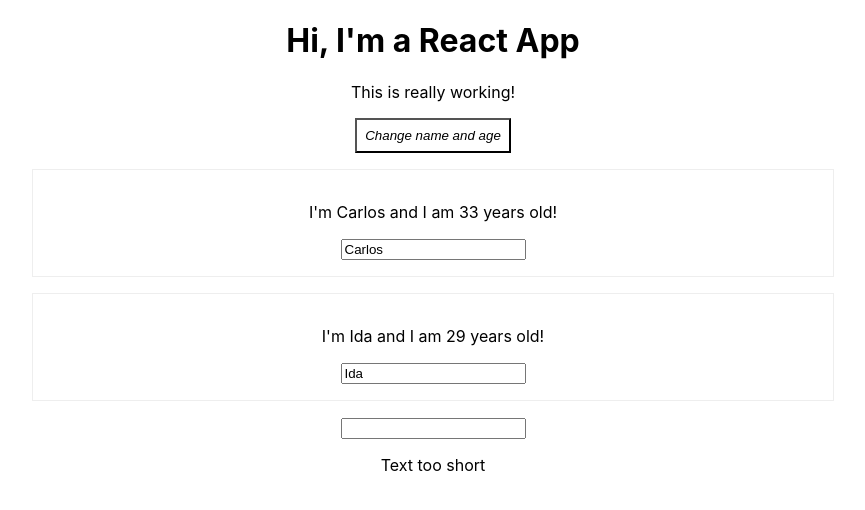
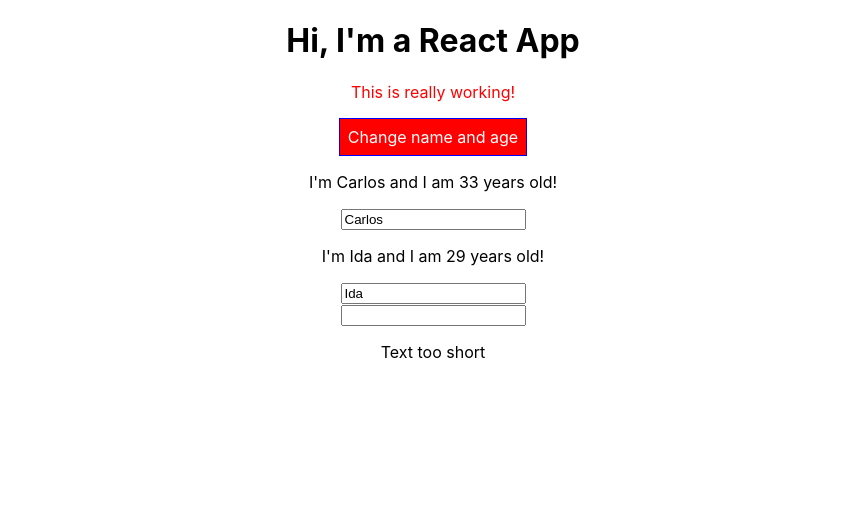
Before and after one commit to Carltesio/React_course_demo, a React (Create React App) app: page / in a window 1280 px wide. Shown: the top 510 px of the page, without its empty margins (207-1072 px from the left). Built offline with nearby package versions, Linux system fonts and the light colour scheme.

Commit message:
Adding first dynamis styling, adding radium package

```diff
--- a/package.json
+++ b/package.json
@@ -6,6 +6,7 @@
     "@testing-library/jest-dom": "^4.2.4",
     "@testing-library/react": "^9.5.0",
     "@testing-library/user-event": "^7.2.1",
+    "radium": "^0.26.0",
     "react": "^16.13.1",
     "react-dom": "^16.13.1",
     "react-scripts": "3.4.1"
--- a/src/App.css
+++ b/src/App.css
@@ -1,20 +1,11 @@
-.Person{
-width: 60%;
-margin: 16px auto;
-border: 1px solid #eee;
-box-shadow: 0 2px 3 px #ccc;
-padding: 16px;
-text-align: center;
-}
-
 .App{
     text-align: center
 }
 
-.button{
-    background-color: white;
-    font-style: italic;
-    border: 1x solid blue;
-    padding: 8px;
-    cursor: pointer;
+.red {
+    color: red;
 }
+
+.bold{
+    font-weight: bold;
+}
--- a/src/App.js
+++ b/src/App.js
@@ -3,6 +3,7 @@ import './App.css';
 import Person from './Person/Person';
 import Validation from './validation'
 import Char from './Char'
+
 
 const App = props => {
 
@@ -41,12 +42,12 @@ const App = props => {
     setPersonState({ persons: persons })
   }
 
-  // const togglePersonhandler = () => {
-  //   const doesShow = showPersonsState.showPersons
-  //   setShowPersonsState({
-  //     showPersons: !doesShow
-  //   })
-  // }
+  const togglePersonhandler = () => {
+    const doesShow = showPersonsState.showPersons
+    setShowPersonsState({
+      showPersons: !doesShow
+    })
+  }
 
   const deletePersonHandler = (index) => {
     const persons = [...personState.persons];
@@ -69,10 +70,18 @@ const App = props => {
     })
   }
 
-
   const charList = userInputState.userInput.split('').map((ch, index) => {
     return <Char character={ch} key={index} clicked={() => {deleteCharHandler(index)}}/>
   })
+
+  const style = {
+    backgroundColor: 'green',
+    color: 'white',
+    font: 'inherit',
+    border: '1px solid blue',
+    padding: '8px',
+    cursor: 'pointer'
+  };
 
   let person = null;
 
@@ -90,14 +99,23 @@ const App = props => {
         })}
       </div>
     )
+    style.backgroundColor = 'red';
+  }
 
+  let classes = [];
+  if(personState.persons.length <= 2){
+    classes.push('red')
   }
+  if(personState.persons.length <= 1){
+    classes.push('bold')
+  }
+
   return (
     <div className="App">
       <h1>Hi, I'm a React App</h1>
-      <p>This is really working!</p>
-      <button className="button" id="button"
-        onClick={nameChangeHandler}>Change name and age</button>
+      <p className={classes.join(' ')}>This is really working!</p>
+      <button className="button" id="button" style={style}
+        onClick={togglePersonhandler}>Change name and age</button>
       {person}
       <input type="text"
         onChange={inputChangeHandler}
```
